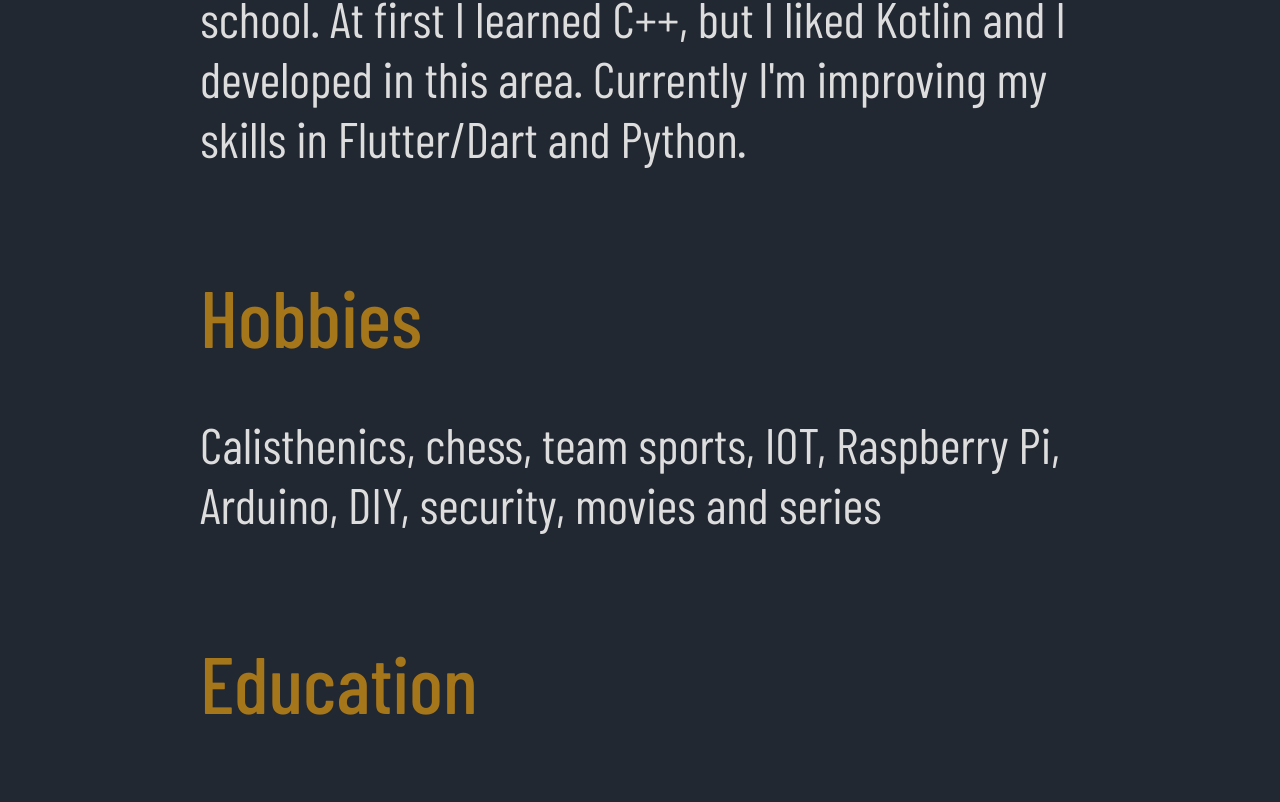
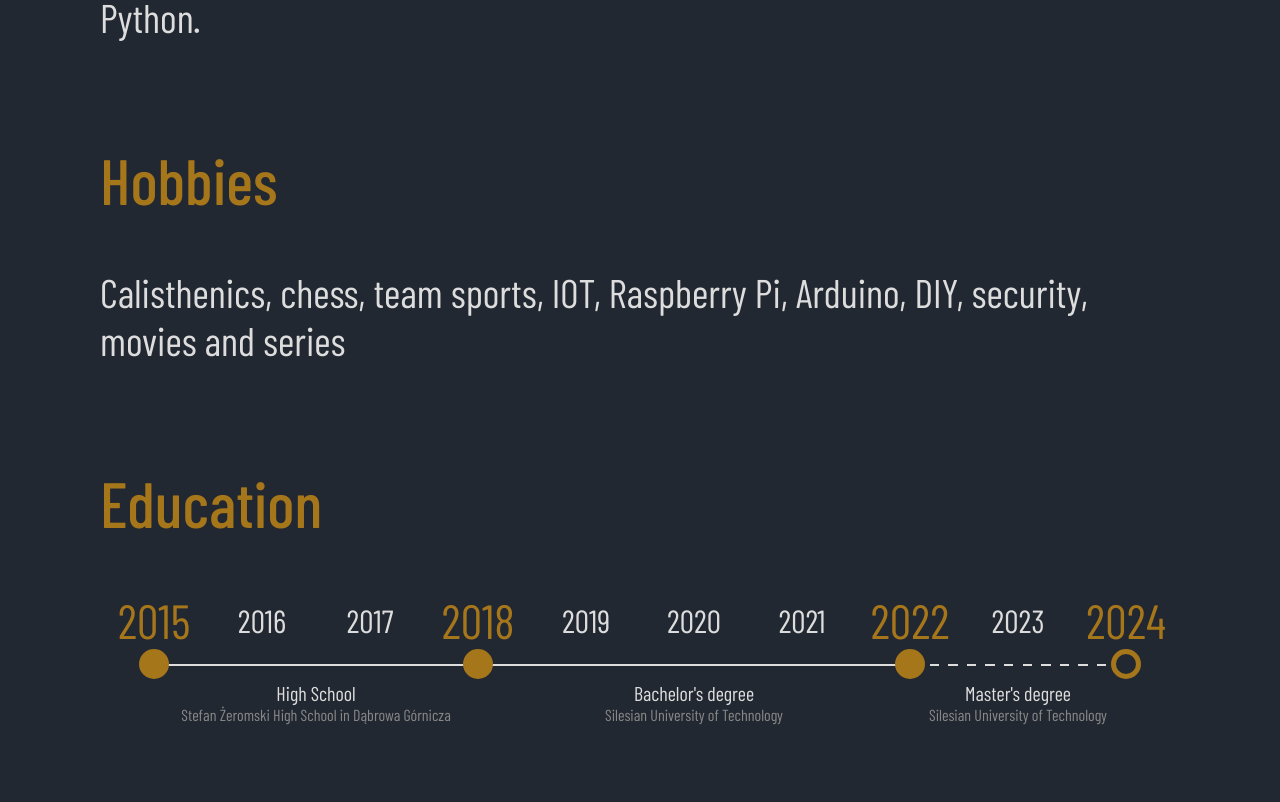
Before and after one commit to KamilDonda/kamildonda.github.io, a React (Create React App) app: page / in a window 1280 px wide. Shown: the part 878-1680 px from the top of the page. Built offline with nearby package versions, Linux system fonts and the light colour scheme.

Commit message:
Create HorizontalTimeline

```diff
--- a/src/global.css
+++ b/src/global.css
@@ -1,62 +1,85 @@
+:root {
+  --margin: 150px;
+  --fontSize: 50px;
+}
 * {
   margin: 0;
   padding: 0;
+  box-sizing: border-box;
 }
-
 body {
   background-color: #222831;
-  color: #DDDDDD;
-  font-family: 'Barlow Condensed', sans-serif;
-  font-size: 50px;
+  color: #dddddd;
+  font-family: "Barlow Condensed", sans-serif;
+  font-size: var(--fontSize);
 }
-
 .margin {
-  margin: 0 200px;
+  margin: 0 var(--margin);
 }
-
 .big-space {
   padding-bottom: 100px;
 }
-
 .small-space {
   padding-bottom: 50px;
 }
-
 h1 {
   font-size: 2em;
   font-weight: 400;
 }
-
 h2 {
   font-size: 1.6em;
   font-weight: 500;
 }
-
 .header {
   font-size: 1.6em;
 }
-
 .gold {
-  color: #A6761B;
+  color: #a6761b;
 }
-
+.bg-gold {
+  background-color: #a6761b;
+}
+.gray {
+  color: #888888;
+}
 #photo {
   width: 600px;
   height: 600px;
   border-radius: 50%;
   object-fit: cover;
 }
-
 body::-webkit-scrollbar {
   width: 10px;
 }
-
 body::-webkit-scrollbar-thumb {
   border-right: 2px solid rgba(0, 0, 0, 0);
   background-clip: padding-box;
-  background-color: rgba(0, 0, 0, .3);
+  background-color: rgba(0, 0, 0, 0.3);
 }
-
 body::-webkit-scrollbar-thumb:hover {
-  background-color: rgba(0, 0, 0, .8);
+  background-color: rgba(0, 0, 0, 0.8);
 }
+@media (max-width: 1600px) {
+  :root {
+    --fontSize: 45px;
+    --margin: 125px;
+  }
+}
+@media (max-width: 1400px) {
+  :root {
+    --fontSize: 40px;
+    --margin: 100px;
+  }
+}
+@media (max-width: 1200px) {
+  :root {
+    --fontSize: 35px;
+    --margin: 75px;
+  }
+}
+@media (max-width: 1000px) {
+  :root {
+    --fontSize: 30px;
+    --margin: 50px;
+  }
+}
--- /dev/null
+++ b/src/view/components/timeline/HorizontalTimeline.jsx
@@ -0,0 +1,76 @@
+import "./Timeline.css";
+
+export function HorizontalTimeline() {
+  const items = [
+    { year: 2015, isDot: true },
+    { year: 2016 },
+    { year: 2017 },
+    { year: 2018, isDot: true },
+    { year: 2019 },
+    { year: 2020 },
+    { year: 2021 },
+    { year: 2022, isDot: true },
+    { year: 2023 },
+    { year: 2024, isDot: true, isEmpty: true },
+  ];
+
+  const descriptions = [
+    {
+      title: "High School",
+      text: "Stefan Żeromski High School in Dąbrowa Górnicza",
+    },
+    {
+      title: "Bachelor's degree",
+      text: "Silesian University of Technology",
+    },
+    {
+      title: "Master's degree",
+      text: "Silesian University of Technology",
+    },
+  ];
+
+  const itemList = items.map((item) => (
+    <div className="timeline-item">
+      <span
+        className={
+          item.isDot
+            ? "gold timeline-big timeline-text"
+            : "timeline-small timeline-text"
+        }
+      >
+        {item.year}
+      </span>
+      {item.isDot ? (
+        <span class={`dot bg-gold ${item.isEmpty ? "isEmpty" : null}`}></span>
+      ) : (
+        <div className="no-dot"></div>
+      )}
+    </div>
+  ));
+
+  const dashedLine = () => (
+    <div className="dashed-container">
+      {[...Array(10)].map((_, __) => (
+        <div className="dashed-line"></div>
+      ))}
+    </div>
+  );
+
+  const descriptionList = descriptions.map((item) => (
+    <div className="description-item">
+      <span className="description-title">{item.title}</span>
+      <span className="description-text gray">{item.text}</span>
+    </div>
+  ));
+
+  return (
+    <div className="timeline">
+      <div className="timeline-container">{itemList}</div>
+      <div className="timeline-container">
+        <div className="line"></div>
+        {dashedLine()}
+      </div>
+      <div className="timeline-container">{descriptionList}</div>
+    </div>
+  );
+}
--- /dev/null
+++ b/src/view/components/timeline/Timeline.css
@@ -0,0 +1,88 @@
+:root {
+  --width: calc((100vw - var(--margin) * 2) / 10);
+  --dot: 30px;
+  --dashed-width: calc(var(--width) * 2 - var(--dot));
+}
+.timeline {
+  display: flex;
+  flex-direction: column;
+  align-items: center;
+}
+.timeline-container {
+  display: flex;
+  /* width: 100%; */
+}
+.timeline-item {
+  width: var(--width);
+  display: flex;
+  flex-direction: column;
+  justify-content: center;
+  align-items: center;
+}
+.timeline-text {
+  width: 100%;
+  text-align: center;
+}
+.timeline-big {
+  font-size: 1.2em;
+}
+.timeline-small {
+  font-size: 0.8em;
+}
+.line {
+  border-top: solid 2px #dddddd;
+  width: calc(var(--width) * 7);
+  position: relative;
+  bottom: calc(var(--dot) / 2);
+  margin-left: calc(var(--width) / 2);
+  z-index: -1;
+}
+.dashed-container {
+  display: flex;
+  justify-content: space-around;
+  width: var(--dashed-width);
+  position: relative;
+  bottom: calc(var(--dot) / 2);
+  z-index: -1;
+  margin-right: calc((var(--width) + var(--dot)) / 2);
+  margin-left: calc(var(--dot) / 2);
+}
+.dashed-line {
+  background-color: #dddddd;
+  height: 2px;
+  width: calc(var(--dashed-width) / 20);
+}
+.dot {
+  height: var(--dot);
+  width: var(--dot);
+  border-radius: 50%;
+  display: inline-block;
+}
+.no-dot {
+  height: var(--dot);
+}
+.isEmpty {
+  background-color: transparent;
+  border: solid calc(var(--dot) / 6) #a6761b;
+}
+.description-item {
+  display: flex;
+  flex-direction: column;
+}
+.description-title {
+  text-align: center;
+  font-size: 0.5em;
+}
+.description-text {
+  text-align: center;
+  font-size: 0.4em;
+}
+.description-item:nth-of-type(3n + 1) {
+  width: calc(var(--width) * 3);
+}
+.description-item:nth-of-type(3n + 2) {
+  width: calc(var(--width) * 4);
+}
+.description-item:nth-of-type(3n + 3) {
+  width: calc(var(--width) * 2);
+}
--- a/src/view/sections/Education/Education.jsx
+++ b/src/view/sections/Education/Education.jsx
@@ -1,5 +1,6 @@
+import { HorizontalTimeline } from "../../components/timeline/HorizontalTimeline";
 import { Section } from "../Section/Section";
 
 export function Education() {
-  return <Section title="Education" />;
+  return <Section title="Education" component={<HorizontalTimeline />} />;
 }
```
